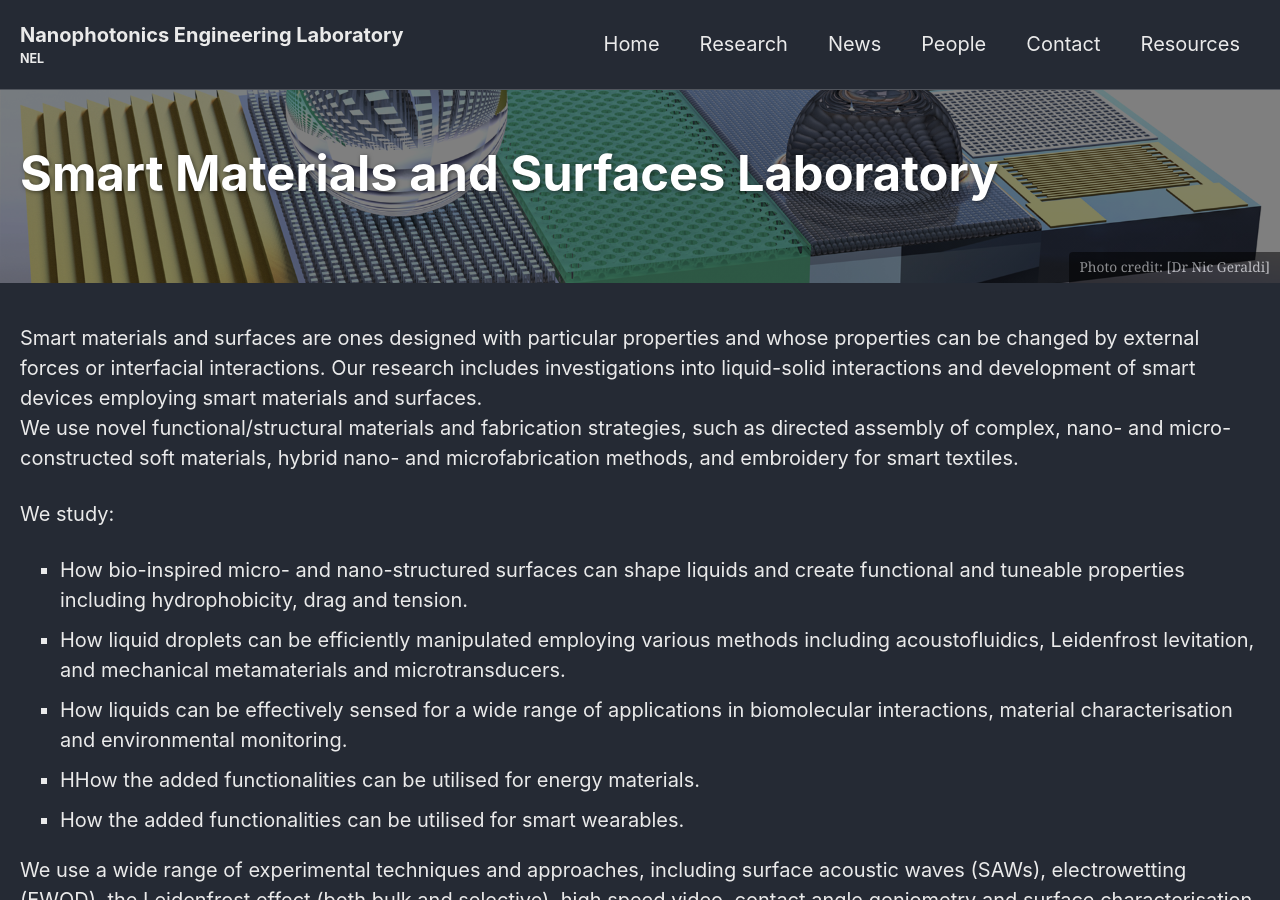
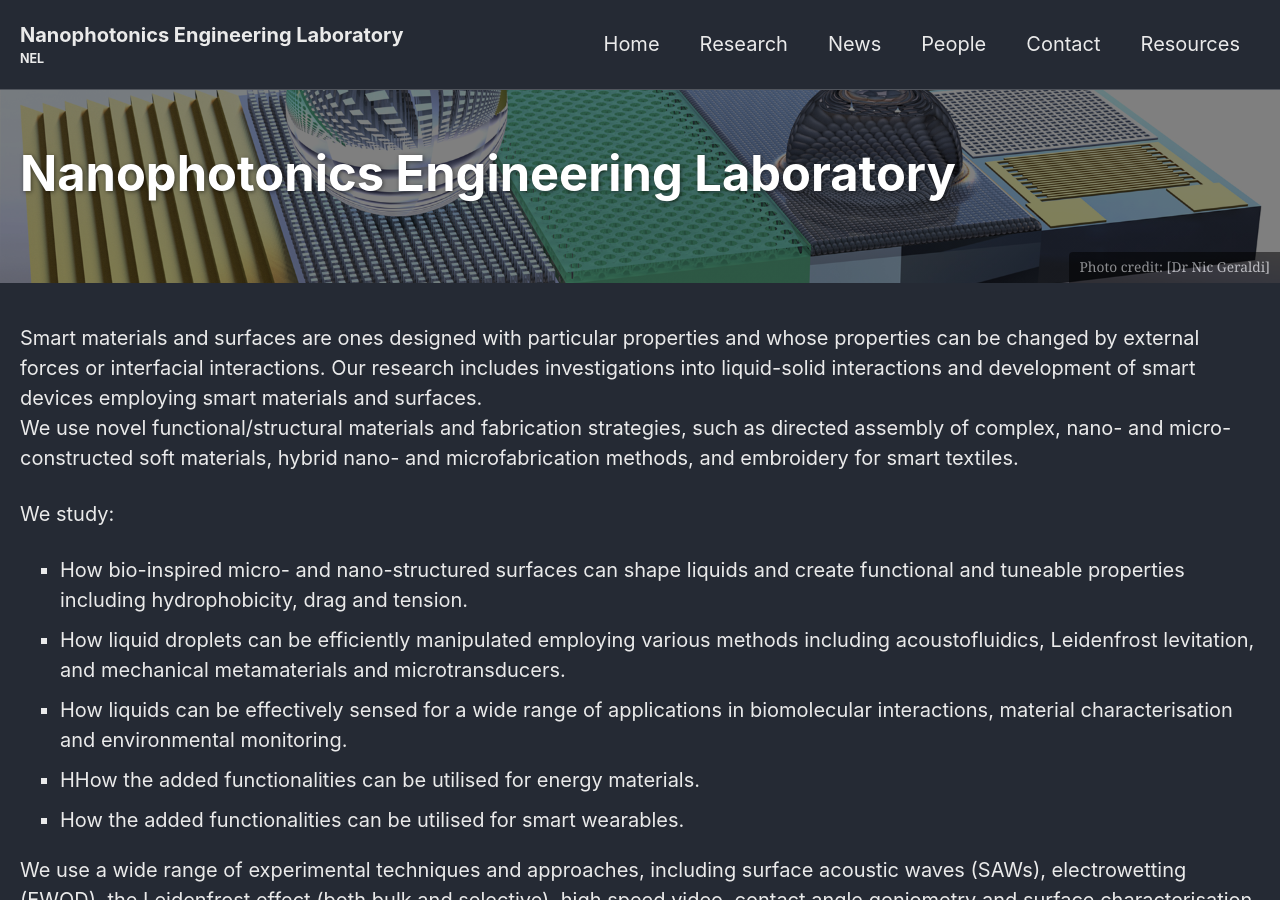
Before and after one commit to qubits/nanophotonicenglab.github.io, a Jekyll site: the page built from _pages/home.md, in a window 1280 px wide and 900 px high. Built offline with Jekyll 4.4.1, drawn with Linux system fonts in a browser that asks for light colours; cached includes are drawn as plain includes.

Commit message:
home page update

```diff
--- a/_pages/home.md
+++ b/_pages/home.md
@@ -1,5 +1,5 @@
 ---
-title:  "Smart Materials and Surfaces Laboratory"
+title:  "Nanophotonics Engineering Laboratory"
 layout: splash
 permalink: /
 excerpt: #Testing text
```
